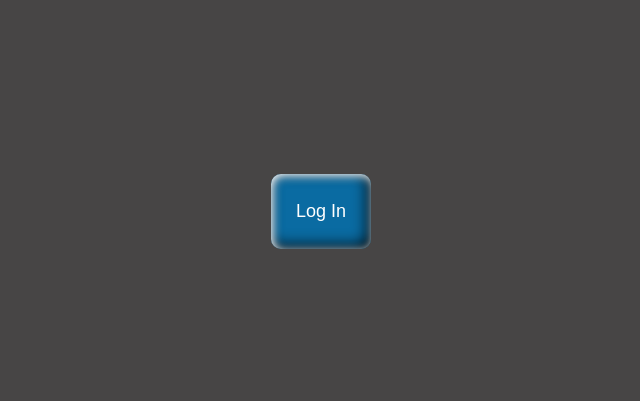
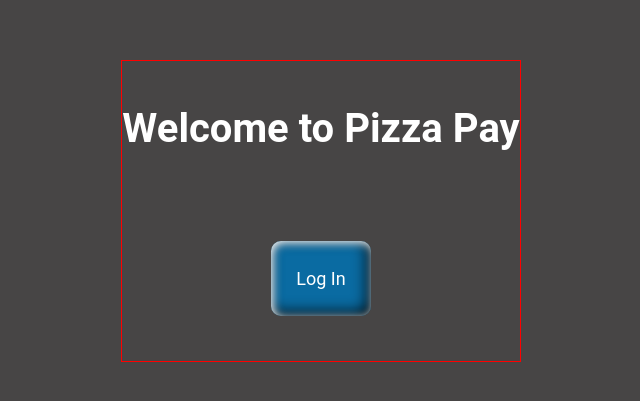
Before and after one commit to gibbonsjoey95/POS-System, a React (Create React App) app: page / in a window 1280 px wide. Shown: the part 189-590 px from the top of the page, without its empty margins (319-959 px from the left). Built offline with nearby package versions, Linux system fonts and the light colour scheme.

Commit message:
added welcome section. removed scroll bar

```diff
--- a/src/App.js
+++ b/src/App.js
@@ -12,11 +12,14 @@ const App = () => {
 
   return (
     <main>
-      <div className='login-btn-center'>
-        <button className='button blue' onClick={loginModalOpen}>
-          Log In
-        </button>
-        {openLogin && <LoginModal setOpenLogin={setOpenLogin} />}
+      <div className='login--page'>
+        <div className='login-btn-center'>
+          <h1 className='login--welcome'>Welcome to Pizza Pay</h1>
+          <button className='button blue' onClick={loginModalOpen}>
+            Log In
+          </button>
+          {openLogin && <LoginModal setOpenLogin={setOpenLogin} />}
+        </div>
       </div>
     </main>
   );
--- a/src/components/OrderItem.js
+++ b/src/components/OrderItem.js
@@ -1,3 +1,5 @@
+import { Link } from 'react-router-dom';
+
 const OrderItem = ({
   active,
   onItemClick,
@@ -12,13 +14,19 @@ const OrderItem = ({
   };
 
   return (
-    <div className='order-item' style={styles} onClick={() => onItemClick(id)}>
+    <Link to={'pizzas-page'}>
+      <div
+        className='order-item'
+        style={styles}
+        onClick={() => onItemClick(id)}
+      >
         <p>
           (1) {size} {crust} Crust
         </p>
         <ul>{toppings}</ul>
         <p className='order-item--cost'>${price}</p>
       </div>
+    </Link>
   );
 };
 
--- a/src/styles.css
+++ b/src/styles.css
@@ -2,13 +2,24 @@
   margin: 0;
   padding: 0;
   font-size: 10px;
+  font-family: 'Roboto', sans-serif;
 }
 
-.login-btn-center {
+.login--page {
   height: 100vh;
   background: #474545;
   display: flex;
   justify-content: center;
+  align-items: center;
+}
+
+.login-btn-center {
+  height: 300px;
+  width: auto;
+  border: 1px solid red;
+  display: flex;
+  flex-direction: column;
+  justify-content: space-around;
   align-items: center;
 }
 
@@ -31,6 +42,11 @@
 
 .blue {
   background-color: #0a6ba2;
+}
+
+.login--welcome {
+  font-size:  4rem;
+  color: #fff;
 }
 
 .section-title {
@@ -96,6 +112,7 @@ input::-webkit-inner-spin-button {
   background: #856f6d;
   position: inherit;
   display: flex;
+  overflow: hidden;
 }
 
 .order {
@@ -171,8 +188,8 @@ input::-webkit-inner-spin-button {
 
 .order-page {
   width: 800px;
-  height: 90%;
-  margin: auto;
+  height: auto;
+  margin: 10px auto;
   border-radius: 10px;
   background-color: #edd29f;
 }
@@ -278,8 +295,6 @@ input::-webkit-inner-spin-button {
   border-radius: 10px;
 }
 
-
-
 .toppings {
   margin-top: 5px;
   display: flex;
```
Lines whose indentation alone changed are shown as unchanged.
